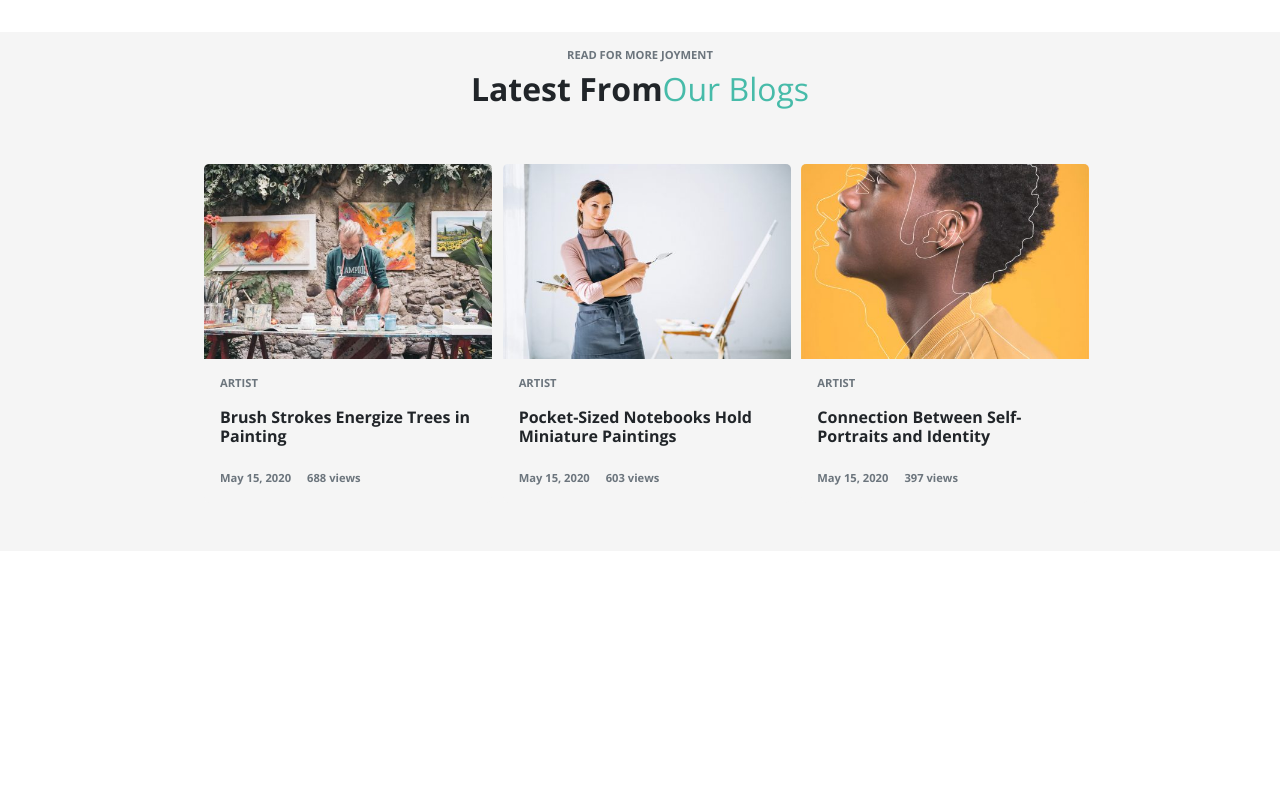
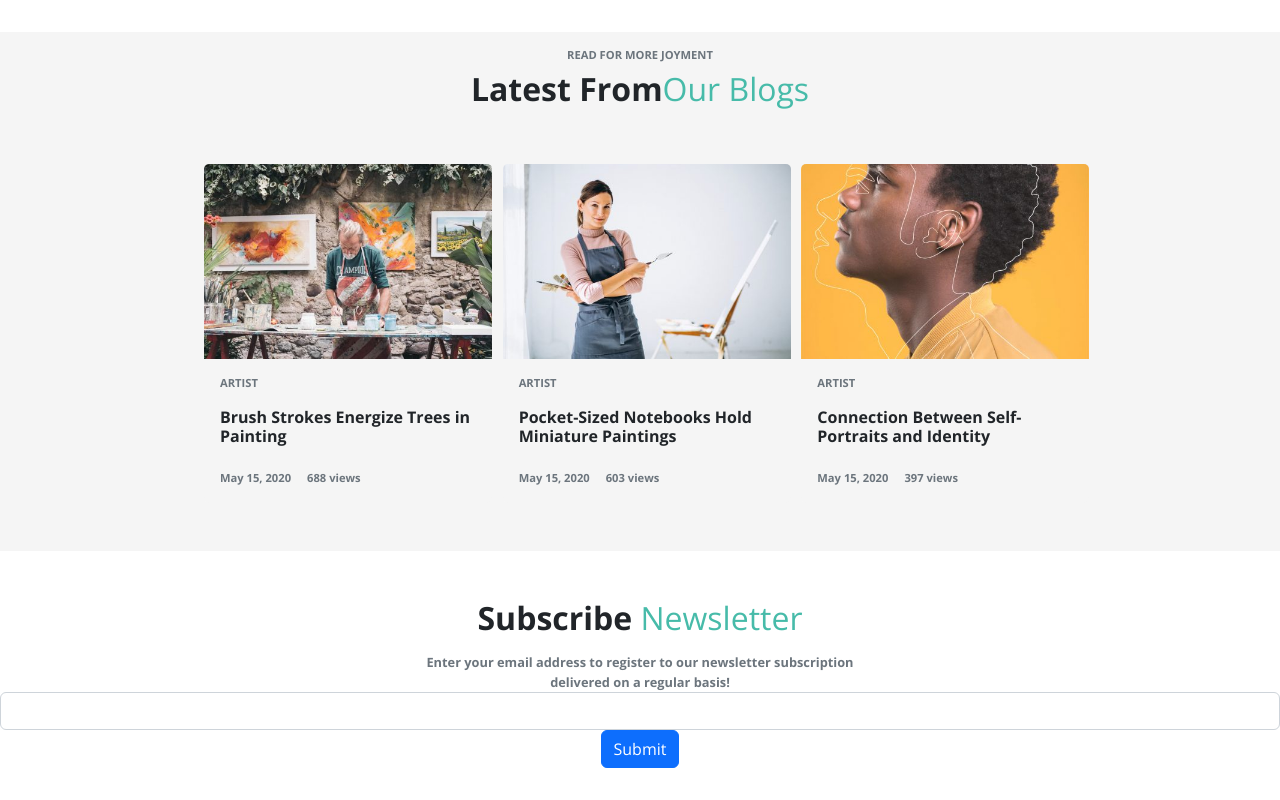
Before and after one commit to MarcoInchingoli89/proj-html-vuejs, a Vue app: page / in a window 1280 px wide. Shown: the part 3706-4506 px from the top of the page. Before the commit the page ends 4257 px from the top, so only its background shows below. Built offline with nearby package versions, Linux system fonts and the light colour scheme.

Commit message:
Add Section Newsletter (At Work)

```diff
--- a/src/components/AppMain.vue
+++ b/src/components/AppMain.vue
@@ -33,6 +33,18 @@ export default {
 
         <SectionBlog />
 
+        <section class="newsletter">
+            <div class="title text-center pt-2 pb-2">
+                <h2 class="fw-bold">Subscribe <span class="fw-normal green">Newsletter</span></h2>
+            </div>
+            <div class="disclaimer d-flex flex-column align-items-center">
+                <p class="text-muted fw-bold m-0">Enter your email address to register to our newsletter subscription
+                </p>
+                <span class="text-muted fw-bold">delivered on a regular basis!</span>
+                <input type="email" class="form-control" id="exampleInputEmail1" aria-describedby="emailHelp">
+                <button type="submit" class="btn btn-primary">Submit</button>
+            </div>
+        </section>
     </main>
 </template>
 
@@ -40,40 +52,13 @@ export default {
 @use '../assets/scss/partials/variables' as *;
 
 .title {
-    margin-top: 150px;
+    margin-top: 40px;
 }
 
-.blog {
-    background-color: $dl-primary;
-
-    .row {
-        padding-bottom: 3rem;
-    }
-
-    .card {
-        background-color: $dl-primary;
-    }
-
-    .container {
-        max-width: 70%;
-    }
-
-    .card_body {
-
-        .subtitle {
-            font-size: 0.7rem;
-        }
-
-        .text {
-            font-size: 1rem;
-        }
-
-        span {
-            font-size: 0.7rem;
-        }
-    }
+.disclaimer {
+    font-size: 0.8rem;
+    padding-bottom: 2rem;
 }
-
 
 .green {
     color: $dl-secondary;
```
